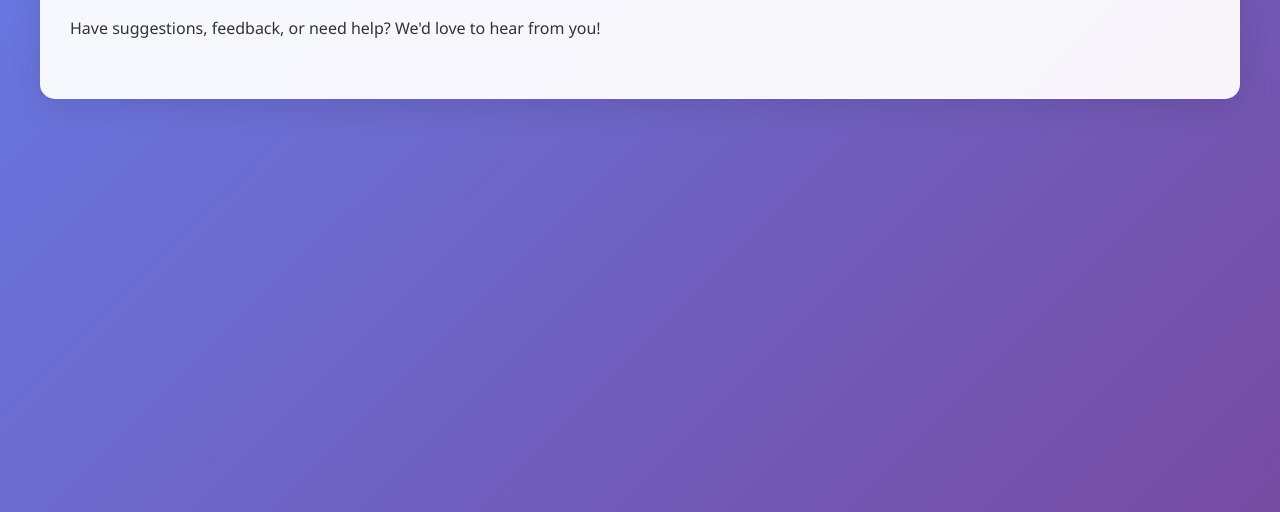
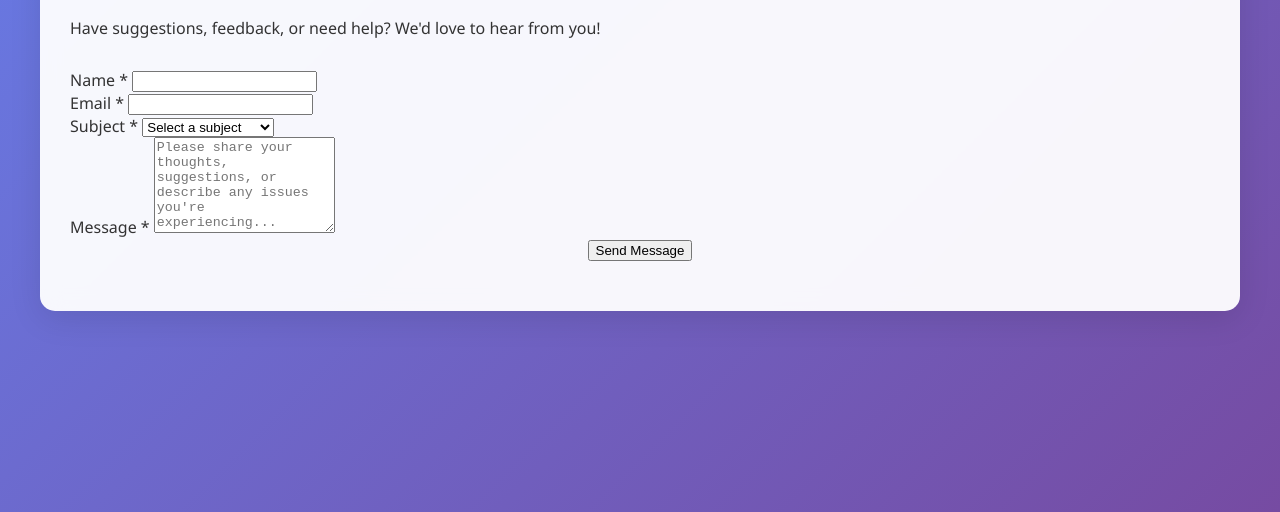
Before and after one commit to s4mir1/finalproject, a plain HTML site: page contact.html in a window 1280 px wide. Shown: the part 304-816 px from the top of the page. Drawn offline with Linux system fonts and the light colour scheme.

Commit message:
add contact form layout with validation fields

```diff
--- a/contact.html
+++ b/contact.html
@@ -28,8 +28,48 @@
                 Have suggestions, feedback, or need help? We'd love to hear from you!
              </p>
 
+             <form class="contact-form" id="contact-form">
+                 <div class="form-row">
+                    <div class="form-group">
+                        <label for="contact-name">Name *</label>
+                        <input type="text" id="contact-name" required>
+                        <div class="error" id="name-error"></div>
+                    </div>
+                    <div class="form-group">
+                        <label for="contact-email">Email *</label>
+                         <input type="email" id="contact-email" required>
+                        <div class="error" id="email-error"></div>
+                    </div>
+                </div>
+
+                <div class="form-group">
+                    <label for="contact-subject">Subject *</label>
+                    <select id="contact-subject" required>
+                        <option value="">Select a subject</option>
+                        <option value="feedback">General Feedback</option>
+                        <option value="bug">Bug Report</option>
+                        <option value="feature">Feature Request</option>
+                        <option value="help">Need Help</option>
+                        <option value="other">Other</option>
+                    </select>
+                    <div class="error" id="subject-error"></div>
+                </div>
+
+                <div class="form-group">
+                    <label for="contact-message">Message *</label>
+                    <textarea id="contact-message" rows="6" required placeholder="Please share your thoughts, suggestions, or describe any issues you're experiencing..."></textarea>
+                    <div class="error" id="message-error"></div>
+                </div>
+
+                <div style="text-align: center;">
+                    <button type="submit" class="btn">Send Message</button>
+                </div>
+
+                <div id="form-status" style="margin-top: 20px; text-align: center;"></div>
+            </form>
         </div>
     </main>
-
+    </div>
+        <script src="script.js"></script>
 </body>
 </html>
```
Lines whose indentation alone changed are shown as unchanged.
